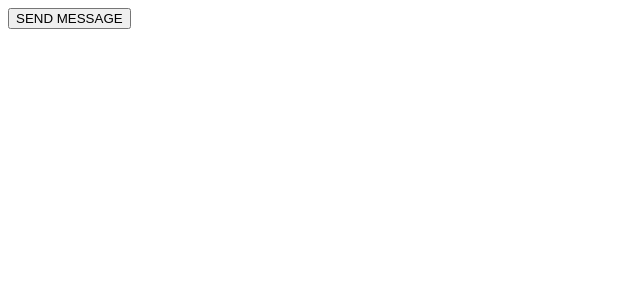
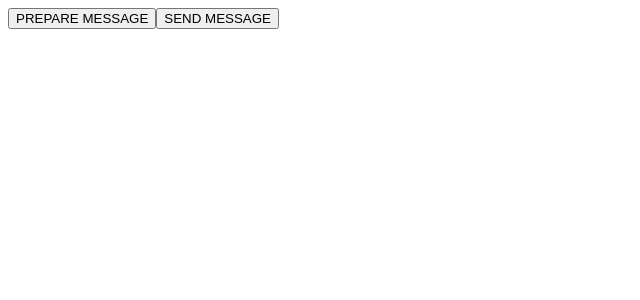
Before and after one commit to PrzemekGdula/redux-day1, a React (Create React App) app: page / in a window 1280 px wide. Shown: the top 300 px of the page, without its empty margins (0-640 px from the left). Built offline with nearby package versions, Linux system fonts and the light colour scheme.

Commit message:
Dispatching messages from component state

```diff
--- a/src/App.js
+++ b/src/App.js
@@ -1,19 +1,54 @@
 import React from 'react';
 
-import { sendMessage } from './store'
+import './store'
+import { sendActionCreator } from './state/messages'
 
 class App extends React.Component {
+  state = {
+    messages: []
+  }
+
+  prepareMessage = () => {
+    const receiver = prompt('Wpisz odbiorce')
+    const text = prompt('Wpisz tekst wiadomosci')
+
+    const message = sendActionCreator(receiver, text)
+
+    this.setState({
+      messages: this.state.messages.concat(message)
+    })
+  }
+
+
   render() {
     return (
       <div>
         <button
-          onClick={() => sendMessage(
-            prompt(),
-            prompt()
-          )}
+          onClick={this.prepareMessage}
+        >
+          PREPARE MESSAGE
+        </button>
+        <button
+          onClick={this.sendMessage}
         >
           SEND MESSAGE
         </button>
+
+        <div>
+          {
+            this.state.messages.map(
+              (message, i) => (
+                <div
+                  key={i + message.text}
+                >
+                  {message.receiver} | {message.text}
+                </div>
+              )
+            )
+          }
+
+
+        </div>
       </div>
     )
   }
```
